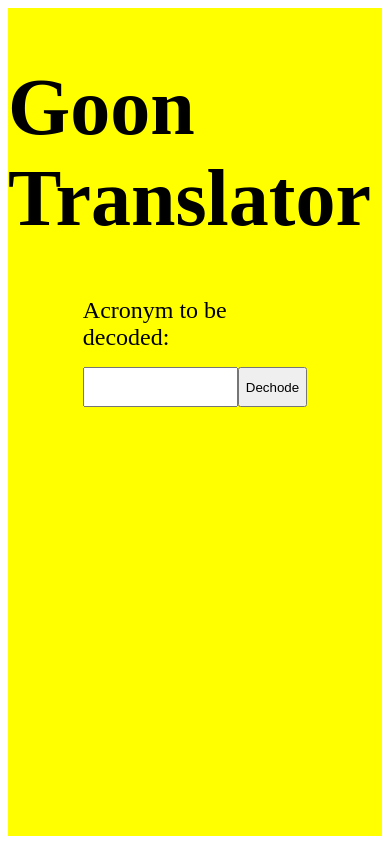
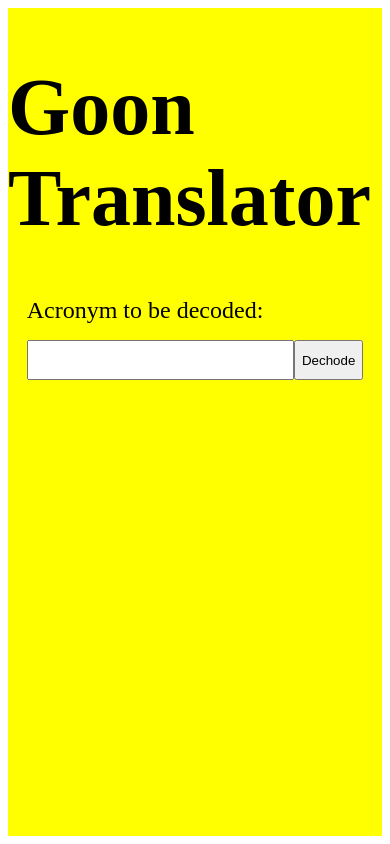
Before and after one commit to mathews012468/goon-backend, a Flask app: page / in a window 390 px wide. Run offline with Flask 2, Linux system fonts and the light colour scheme.

Commit message:
media query for mobile

```diff
--- a/templates/index.html
+++ b/templates/index.html
@@ -42,6 +42,12 @@
     #definitions {
         font-size: 1.5rem;
     }
+
+    @media (max-width: 700px) {
+        form {
+            width: 90%;
+        }
+    }
 </style>
 <div id="container">
     <h1>Goon Translator</h1>
```
